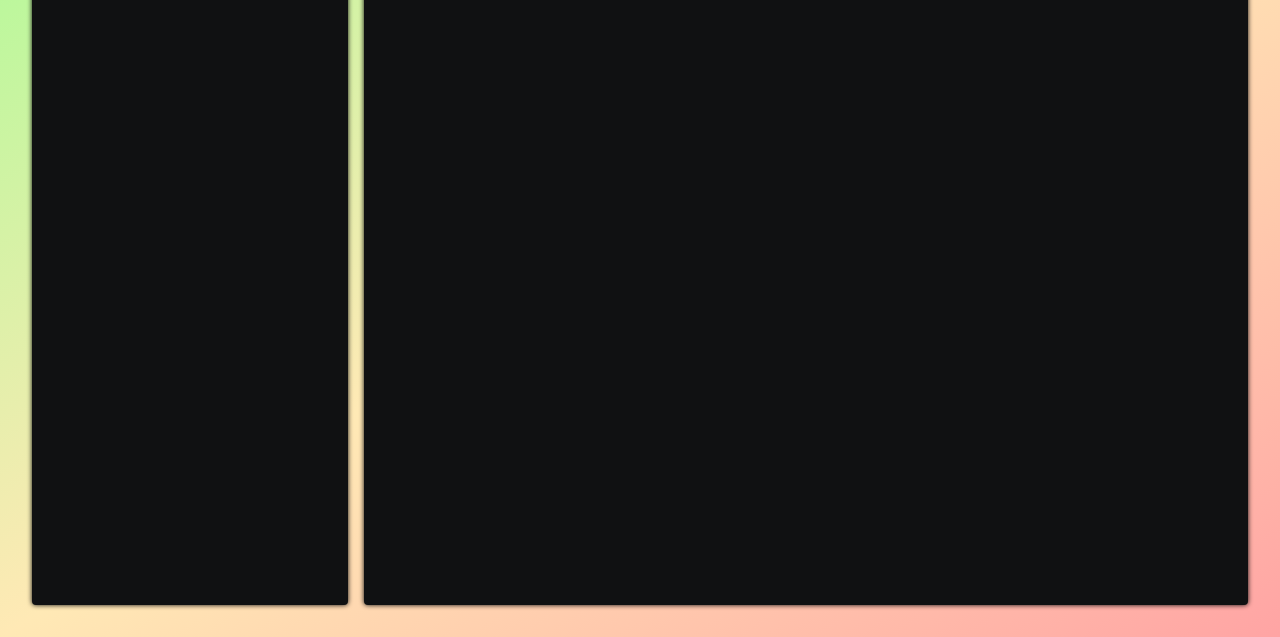
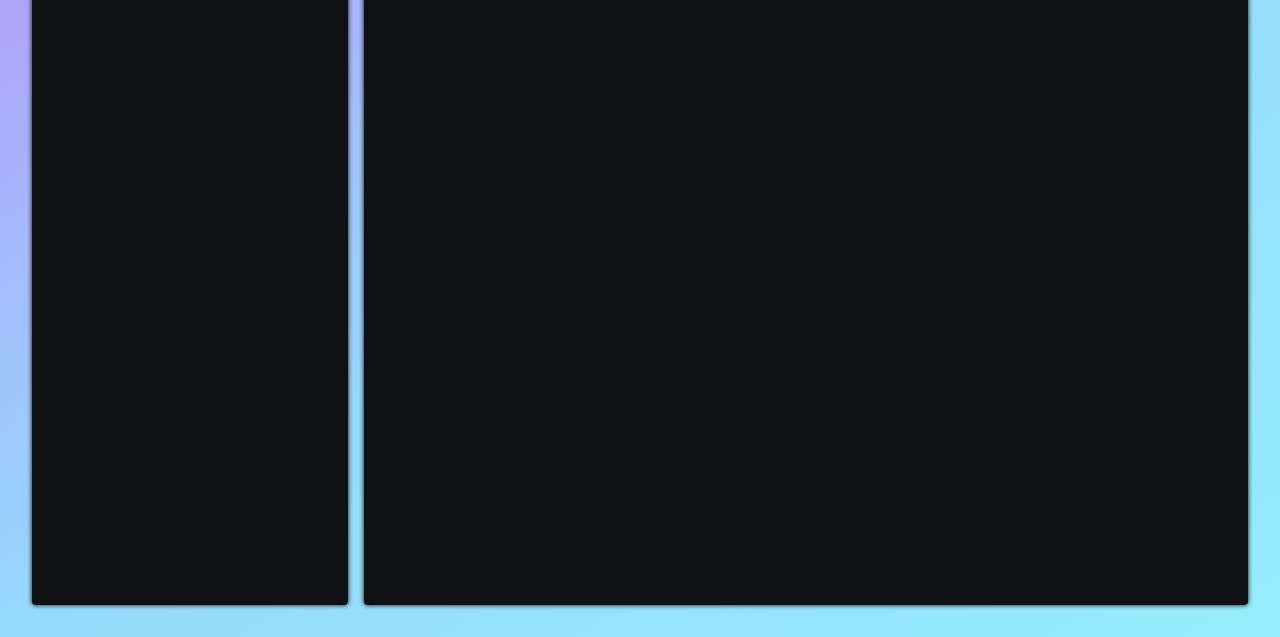
Before and after one commit to llfalcao/todo-list, a website built with webpack: page dist/index.html in a window 1280 px wide. Shown: the part 163-800 px from the top of the page. Built offline with Linux system fonts and the light colour scheme.

Commit message:
Change background color

```diff
--- a/src/styles/layout/_content.scss
+++ b/src/styles/layout/_content.scss
@@ -5,5 +5,5 @@
   padding: 2rem;
   display: flex;
   gap: 1rem;
-  background: linear-gradient(to bottom right, #abfb96, #ffe9b5, #ffa4a4);
+  background: linear-gradient(to bottom right, #b696fb, #96dafb, #96edfb);
 }
```
Also changed, not shown: dist/main.js.
